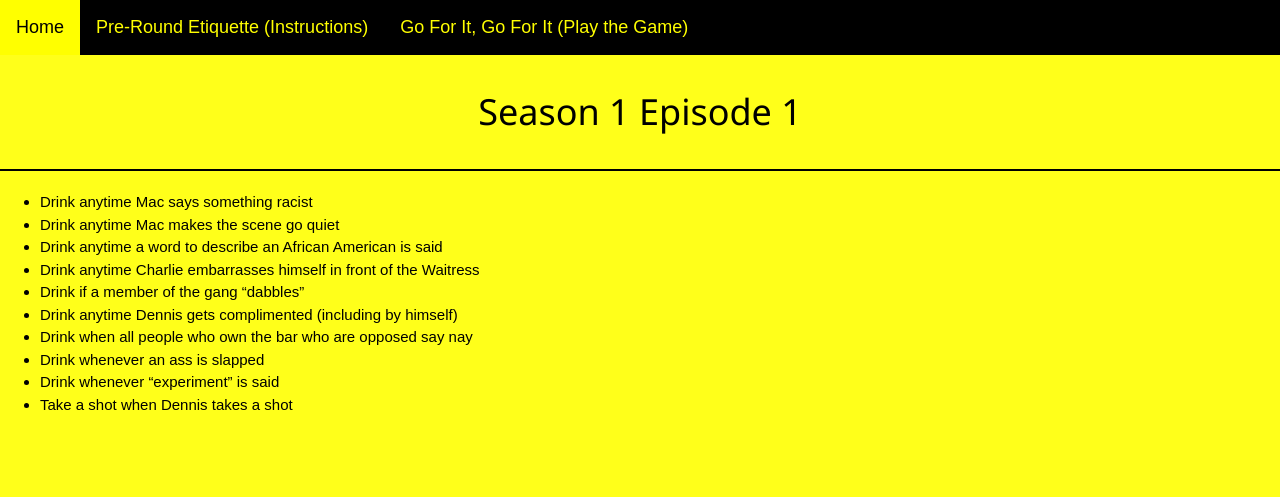
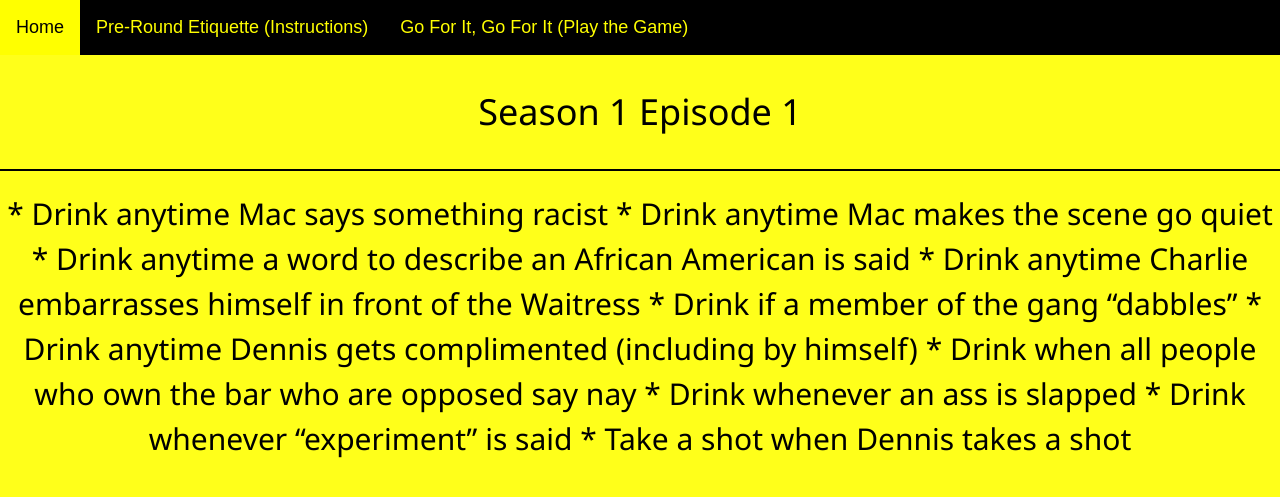
Before and after one commit to alwayssunnydrinkinggame/asdg, a Jekyll site: the page built from s1e1.md, in a window 1280 px wide. Shown: the top 497 px of the page. Built offline with Jekyll 4.4.1, drawn with Linux system fonts in a browser that asks for light colours.

Commit message:
Center rules text

```diff
--- a/s1e1.md
+++ b/s1e1.md
@@ -3,7 +3,7 @@ layout: "page"
 title: "Season 1 Episode 1"
 permalink: /s1e1
 ---
-
+<h2 style="text-align: center;">
 * Drink anytime Mac says something racist
 * Drink anytime Mac makes the scene go quiet
 * Drink anytime a word to describe an African American is said
@@ -14,3 +14,4 @@ permalink: /s1e1
 * Drink whenever an ass is slapped
 * Drink whenever “experiment” is said
 * Take a shot when Dennis takes a shot
+</h2>
```
